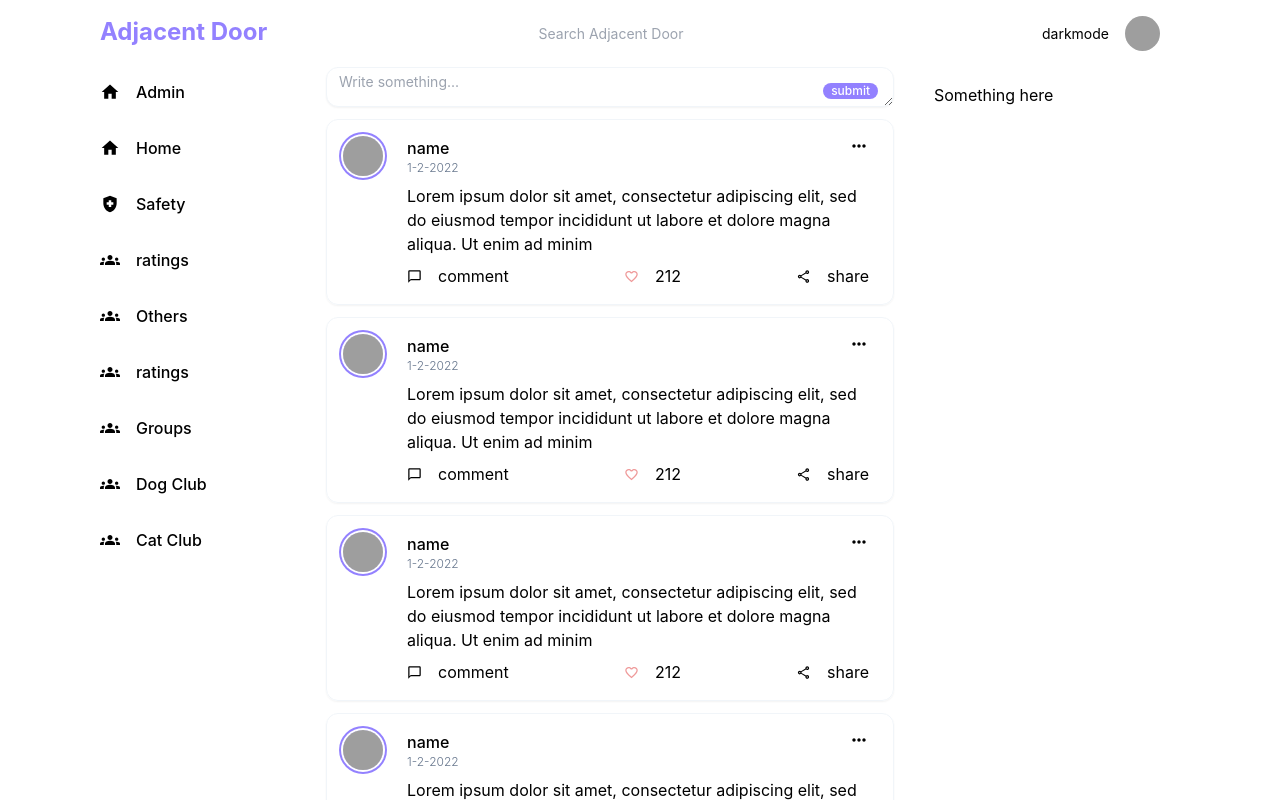
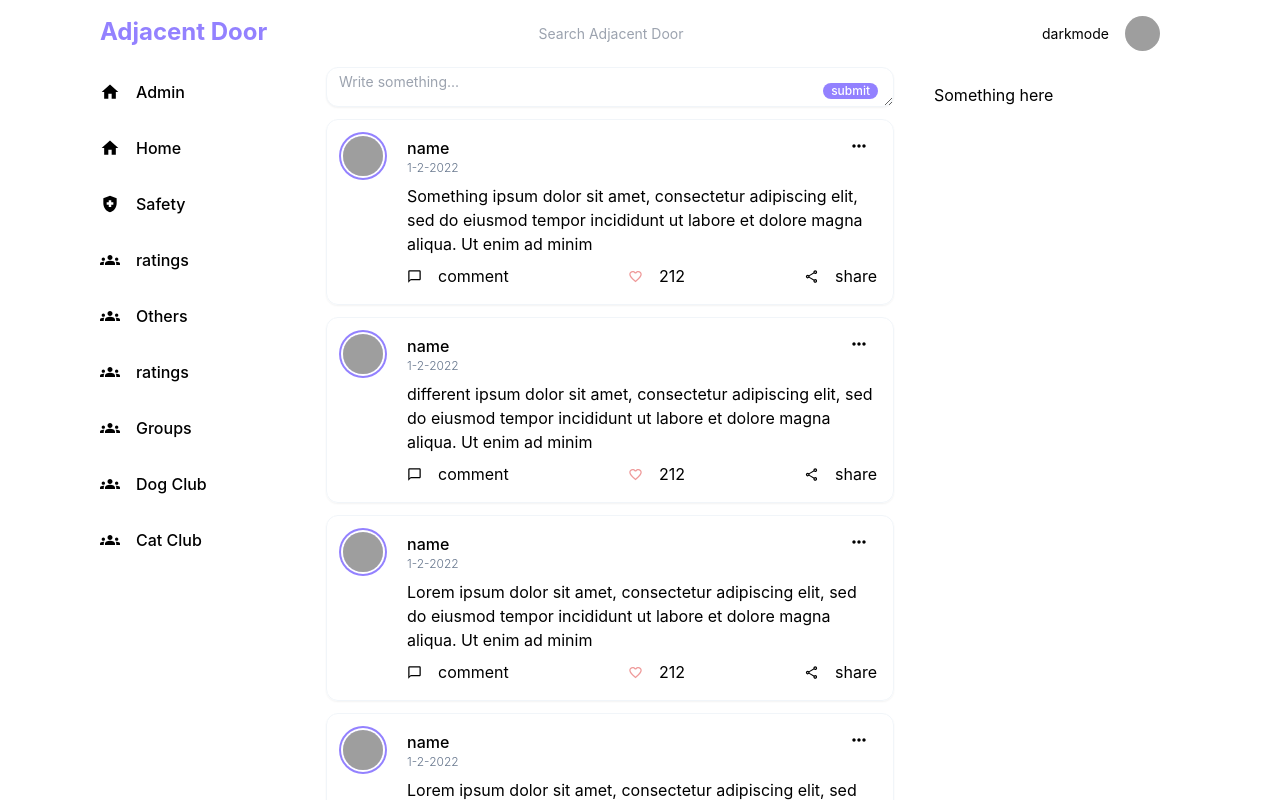
Before and after one commit to BlueOceanHRLAX48/AdjacentDoor, a React (Create React App) app: page / in a window 1280 px wide. Shown: the top 800 px of the page. Built offline with nearby package versions, Linux system fonts and the light colour scheme; grey boxes are pictures that could not be loaded.

Commit message:
search partially working

```diff
--- a/src/App.js
+++ b/src/App.js
@@ -1,10 +1,9 @@
 import { BrowserRouter, Route, Routes } from 'react-router-dom';
+import Footer from './components/Footer';
+import Groups from './Groups/Groups';
 import Home from './Home';
 import Login from './Login';
 import MyProfile from './MyProfile';
-import Groups from './Groups/Groups';
-import Footer from './components/Footer';
-import { useState } from 'react';
 
 function App() {
   return (
--- a/src/Home.js
+++ b/src/Home.js
@@ -1,11 +1,68 @@
+import { useState } from 'react';
 import Feed from './components/Feed';
 import LeftBar from './LeftBar';
 import RightBar from './RightBar';
 import TopNav from './TopNav';
-import { useState } from 'react';
 
-function Home({ leftClass }) {
+function Home() {
   const [search, setSearch] = useState('');
+  const [posts, setPosts] = useState([
+    {
+      avatar: 'https://icon-library.com/images/anonymous-avatar-icon/anonymous-avatar-icon-25.jpg',
+      name: 'name',
+      date: '1-2-2022',
+      post_text:
+        'Something ipsum dolor sit amet, consectetur adipiscing elit, sed do eiusmod tempor incididunt ut labore et dolore magna aliqua. Ut enim ad minim',
+      report: 0,
+      likes: 0,
+      latitude: '40.741895',
+      longitude: '-73.989308',
+    },
+    {
+      avatar: 'https://icon-library.com/images/anonymous-avatar-icon/anonymous-avatar-icon-25.jpg',
+      name: 'name',
+      date: '1-2-2022',
+      post_text:
+        'different ipsum dolor sit amet, consectetur adipiscing elit, sed do eiusmod tempor incididunt ut labore et dolore magna aliqua. Ut enim ad minim',
+      report: 0,
+      likes: 0,
+      latitude: '40.741895',
+      longitude: '-73.989308',
+    },
+    {
+      avatar: 'https://icon-library.com/images/anonymous-avatar-icon/anonymous-avatar-icon-25.jpg',
+      name: 'name',
+      date: '1-2-2022',
+      post_text:
+        'Lorem ipsum dolor sit amet, consectetur adipiscing elit, sed do eiusmod tempor incididunt ut labore et dolore magna aliqua. Ut enim ad minim',
+      report: 0,
+      likes: 0,
+      latitude: '40.741895',
+      longitude: '-73.989308',
+    },
+    {
+      avatar: 'https://icon-library.com/images/anonymous-avatar-icon/anonymous-avatar-icon-25.jpg',
+      name: 'name',
+      date: '1-2-2022',
+      post_text:
+        'Lorem ipsum dolor sit amet, consectetur adipiscing elit, sed do eiusmod tempor incididunt ut labore et dolore magna aliqua. Ut enim ad minim',
+      report: 0,
+      likes: 0,
+      latitude: '40.741895',
+      longitude: '-73.989308',
+    },
+    {
+      avatar: 'https://icon-library.com/images/anonymous-avatar-icon/anonymous-avatar-icon-25.jpg',
+      name: 'name',
+      date: '1-2-2022',
+      post_text:
+        'Lorem ipsum dolor sit amet, consectetur adipiscing elit, sed do eiusmod tempor incididunt ut labore et dolore magna aliqua. Ut enim ad minim',
+      report: 0,
+      likes: 0,
+      latitude: '40.741895',
+      longitude: '-73.989308',
+    },
+  ]);
 
   return (
     <div className='flex w-screen h-screen overflow-hidden dark:bg-gray-900 dark:text-white'>
@@ -14,11 +71,11 @@ function Home({ leftClass }) {
       </div>
       <div>
         <div className='hidden sm:flex'>
-          <TopNav search={search} setSearch={setSearch} />
+          <TopNav search={search} setSearch={setSearch} posts={posts} setPosts={setPosts} />
         </div>
         <div className='sm:flex'>
           <div className='h-screen overflow-y-scroll hide-scroll-bar'>
-            <Feed search={search} setSearch={setSearch} />
+            <Feed search={search} setSearch={setSearch} posts={posts} setPosts={setPosts} />
           </div>
           <div className='hidden sm:flex'>
             <RightBar />
--- a/src/TopNav.js
+++ b/src/TopNav.js
@@ -3,13 +3,13 @@ import SearchBar from './components/SearchBar';
 import useTheme from './components/useTheme';
 import { Avatar } from '@mui/material';
 
-function TopNav({ search, setSearch }) {
+function TopNav({ search, setSearch, posts, setPosts }) {
   const [nextTheme, setTheme] = useTheme();
 
   return (
     <div className='flex items-center justify-between w-full mt-4 mb-4 '>
       <div>
-        <SearchBar search={search} setSearch={setSearch} />
+        <SearchBar search={search} setSearch={setSearch} posts={posts} setPosts={setPosts} />
       </div>
       <div className='flex justify-end'>
         <button className='text-sm' onClick={() => setTheme(nextTheme)}>
--- a/src/components/Feed.js
+++ b/src/components/Feed.js
@@ -1,78 +1,9 @@
 import moment from 'moment';
-import { useRef, useState } from 'react';
+import { useRef } from 'react';
 import Post from './Post';
 
-function Feed({ search, setSearch }) {
-  // const [postContent, setPostContent] = useState({
-  //   avatar: '',
-  //   name: '',
-  //   date: '',
-  //   post_text: '',
-  //   report: null,
-  //   likes: null,
-  //   latitude: '',
-  //   longitude: '',
-  // });
-
+function Feed({ search, setSearch, posts, setPosts }) {
   const postInput = useRef(null);
-
-  const [posts, setPosts] = useState([
-    {
-      avatar: 'https://icon-library.com/images/anonymous-avatar-icon/anonymous-avatar-icon-25.jpg',
-      name: 'name',
-      date: '1-2-2022',
-      post_text:
-        'Lorem ipsum dolor sit amet, consectetur adipiscing elit, sed do eiusmod tempor incididunt ut labore et dolore magna aliqua. Ut enim ad minim',
-      report: 0,
-      likes: 0,
-      latitude: '40.741895',
-      longitude: '-73.989308',
-    },
-    {
-      avatar: 'https://icon-library.com/images/anonymous-avatar-icon/anonymous-avatar-icon-25.jpg',
-      name: 'name',
-      date: '1-2-2022',
-      post_text:
-        'Lorem ipsum dolor sit amet, consectetur adipiscing elit, sed do eiusmod tempor incididunt ut labore et dolore magna aliqua. Ut enim ad minim',
-      report: 0,
-      likes: 0,
-      latitude: '40.741895',
-      longitude: '-73.989308',
-    },
-    {
-      avatar: 'https://icon-library.com/images/anonymous-avatar-icon/anonymous-avatar-icon-25.jpg',
-      name: 'name',
-      date: '1-2-2022',
-      post_text:
-        'Lorem ipsum dolor sit amet, consectetur adipiscing elit, sed do eiusmod tempor incididunt ut labore et dolore magna aliqua. Ut enim ad minim',
-      report: 0,
-      likes: 0,
-      latitude: '40.741895',
-      longitude: '-73.989308',
-    },
-    {
-      avatar: 'https://icon-library.com/images/anonymous-avatar-icon/anonymous-avatar-icon-25.jpg',
-      name: 'name',
-      date: '1-2-2022',
-      post_text:
-        'Lorem ipsum dolor sit amet, consectetur adipiscing elit, sed do eiusmod tempor incididunt ut labore et dolore magna aliqua. Ut enim ad minim',
-      report: 0,
-      likes: 0,
-      latitude: '40.741895',
-      longitude: '-73.989308',
-    },
-    {
-      avatar: 'https://icon-library.com/images/anonymous-avatar-icon/anonymous-avatar-icon-25.jpg',
-      name: 'name',
-      date: '1-2-2022',
-      post_text:
-        'Lorem ipsum dolor sit amet, consectetur adipiscing elit, sed do eiusmod tempor incididunt ut labore et dolore magna aliqua. Ut enim ad minim',
-      report: 0,
-      likes: 0,
-      latitude: '40.741895',
-      longitude: '-73.989308',
-    },
-  ]);
 
   const handleSubmit = (e) => {
     let postContent = {
--- a/src/components/Post.jsx
+++ b/src/components/Post.jsx
@@ -12,7 +12,7 @@ function Post({ avatar, name, date, postBody, reports, likes }) {
   const handleMore = () => 'dropdown';
 
   return (
-    <div className='relative flex-auto p-4 my-3 transition-all duration-150 border shadow-sm border-slate-100 rounded-xl hover:bg-ghostWhite dark:hover:bg-gray-900 dark:hover:border-secondary'>
+    <div className='relative p-4 my-3 transition-all duration-150 border shadow-sm border-slate-100 rounded-xl hover:bg-ghostWhite dark:hover:bg-gray-900 dark:hover:border-secondary'>
       <div className='flex'>
         <Link to='/my-profile'>
           <Avatar
@@ -28,7 +28,7 @@ function Post({ avatar, name, date, postBody, reports, likes }) {
           </Link>
           <div className='text-xs font-light text-slate-500'>{date}</div>
           <div className='mt-2'>{postBody}</div>
-          <div className='flex items-center justify-between mt-2 mr-2'>
+          <div className='flex items-center justify-between w-full mt-2 mr-2'>
             {[
               ['comment', <MdChatBubbleOutline size='15' />, handleComment],
               ['212', <MdFavoriteBorder size='15' style={{ color: red[200] }} />, handleLike],
--- a/src/components/SearchBar.js
+++ b/src/components/SearchBar.js
@@ -1,16 +1,30 @@
-import { useRef } from 'react';
+import { useEffect, useState } from 'react';
 
-function SearchBar(props) {
-  const searchInput = useRef(null);
+function SearchBar({ search, setSearch, posts, setPosts }) {
+  const [searchInput, setSearchInput] = useState('');
+
+  const handleSearchInput = (e) => {
+    setSearchInput(e.target.value);
+  };
 
   // let content = searchInput.current.value;
+  useEffect(() => {
+    if (searchInput && searchInput.length) {
+      let filteredPosts =
+        posts &&
+        posts.filter((post) => post['post_text'].toUpperCase().includes(searchInput.toUpperCase()));
+      setPosts(filteredPosts);
+    } else {
+      setPosts(posts);
+    }
+  }, [searchInput]);
 
   return (
     <>
       <input
         className='text-sm p-1 text-center px-2 ml-4 w-[570px] rounded-full focus:outline-none dark:bg-gray-900'
         placeholder='Search Adjacent Door'
-        ref={searchInput}
+        onChange={handleSearchInput}
         onFocus={(e) => (e.target.placeholder = '')}
         onBlur={(e) => (e.target.placeholder = 'Search Adjacent Door')}
       ></input>
```
